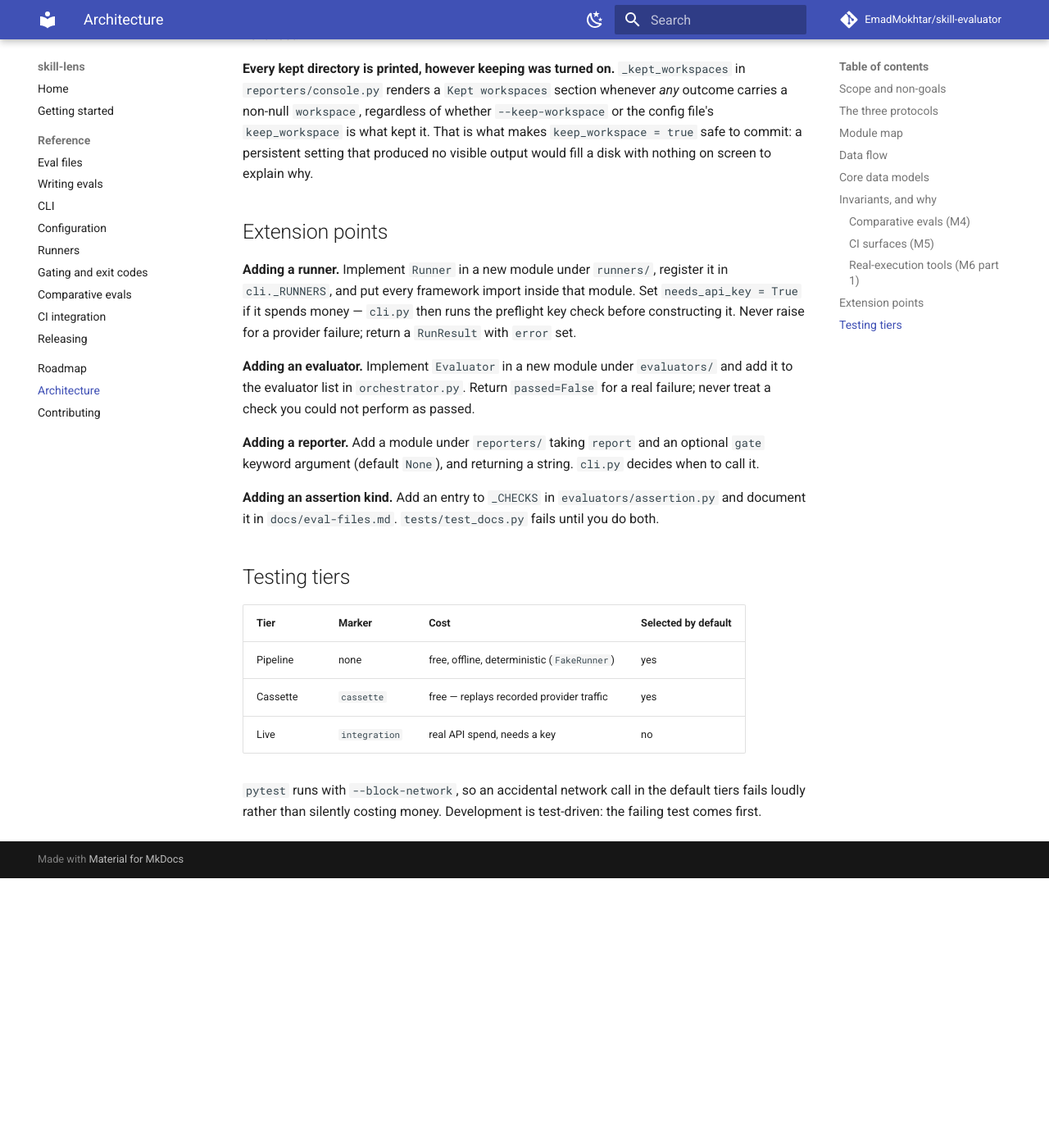
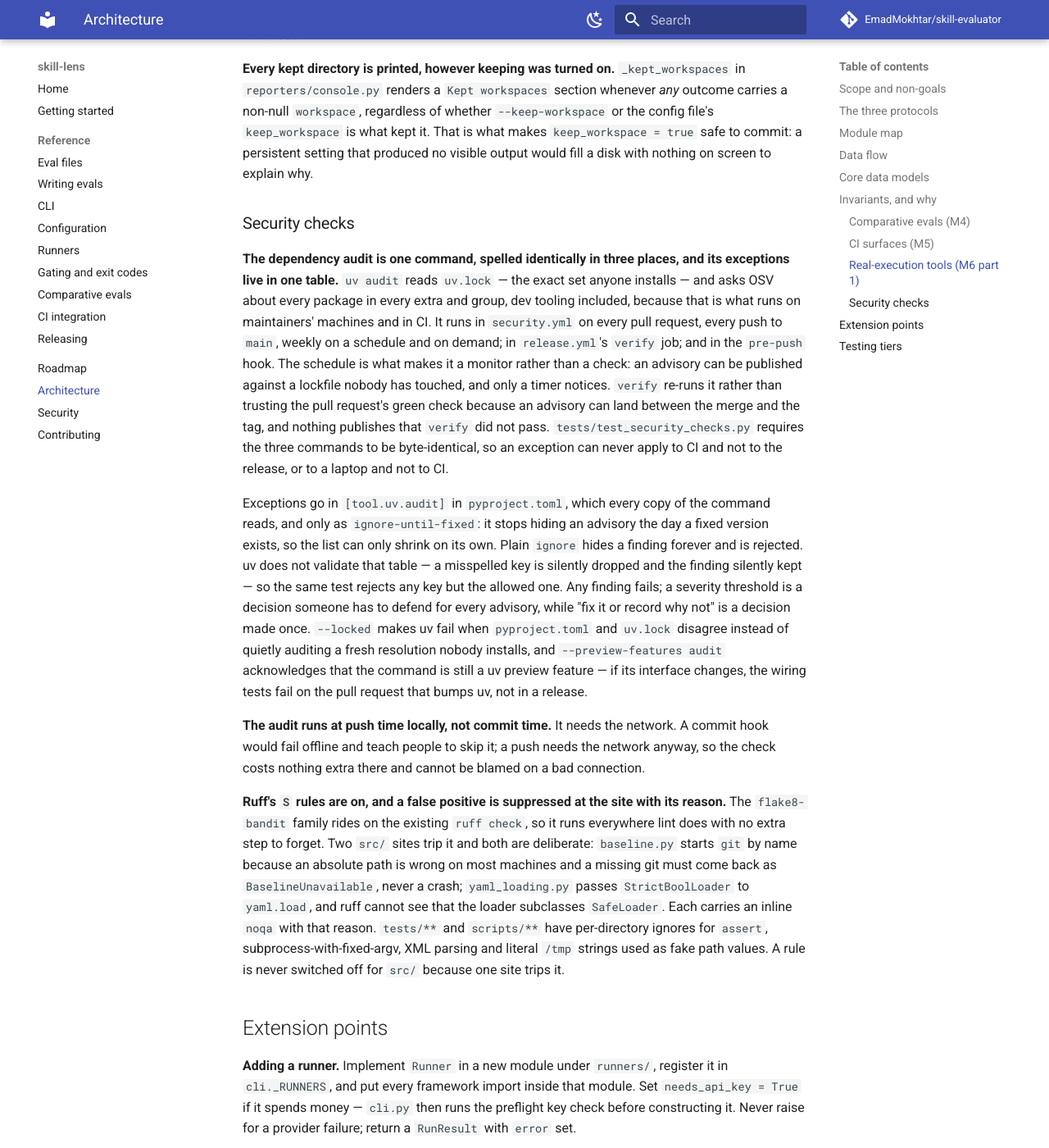
Before and after one commit to EmadMokhtar/skill-evaluator, an MkDocs documentation site: the page built from docs/architecture.md, in a window 1280 px wide and 1400 px high, scrolled down 13656 px. Shown: the whole window at 82% size. Built offline with MkDocs 1.6.1 and Material for MkDocs 9.7.7, drawn with Linux system fonts in a browser that asks for light colours; comment, search, counter and statistics services are not loaded; before the commit the page ends 14727 px from its top, so only the background shows below that.

Commit message:
ci: audit dependencies for known vulnerabilities locally and in CI
`uv audit` reads uv.lock and asks OSV about every package in every extra
and group. It now runs in a new Security workflow (every pull request,
every push to main, weekly on a schedule, and on demand), in the release
gate so a vulnerable lockfile can never be published, and in a pre-push
hook so it is seen before a branch leaves a laptop. The command is spelled
identically in all three places and a test keeps it that way; exceptions
live only in [tool.uv.audit], only as ignore-until-fixed, so they expire
when a fix ships.

Ruff's S (flake8-bandit) rules are switched on as the static check on our
own code. The two src/ sites that trip them are both deliberate and now
say why at the site.

The first run of the audit found twelve advisories against httpx2 2.9.1
and httpcore2 2.9.1 (CVE-2026-84378 through CVE-2026-84382), pulled in
through pydantic-ai-slim -> genai-prices. uv.lock upgrades both to
2.12.0, the lowest version that fixes all of them. The package's own
dependency ranges are untouched, so nothing changes for installers.

Co-Authored-By: Claude Opus 5 <noreply@anthropic.com>

```diff
--- a/ARCHITECTURE.md
+++ b/ARCHITECTURE.md
@@ -519,6 +519,47 @@ non-null `workspace`, regardless of whether `--keep-workspace` or the config fil
 a persistent setting that produced no visible output would fill a disk with nothing on
 screen to explain why.
 
+### Security checks
+
+**The dependency audit is one command, spelled identically in three places, and its exceptions
+live in one table.** `uv audit` reads `uv.lock` — the exact set anyone installs — and asks OSV
+about every package in every extra and group, dev tooling included, because that is what runs
+on maintainers' machines and in CI. It runs in `security.yml` on every pull request, every push
+to `main`, weekly on a schedule and on demand; in `release.yml`'s `verify` job; and in the
+`pre-push` hook. The schedule is what makes it a monitor rather than a check: an advisory can be
+published against a lockfile nobody has touched, and only a timer notices. `verify` re-runs it
+rather than trusting the pull request's green check because an advisory can land between the
+merge and the tag, and nothing publishes that `verify` did not pass.
+`tests/test_security_checks.py` requires the three commands to be byte-identical, so an
+exception can never apply to CI and not to the release, or to a laptop and not to CI.
+
+Exceptions go in `[tool.uv.audit]` in `pyproject.toml`, which every copy of the command reads,
+and only as `ignore-until-fixed`: it stops hiding an advisory the day a fixed version exists,
+so the list can only shrink on its own. Plain `ignore` hides a finding forever and is rejected.
+uv does not validate that table — a misspelled key is silently dropped and the finding silently
+kept — so the same test rejects any key but the allowed one. Any finding fails; a severity
+threshold is a decision someone has to defend for every advisory, while "fix it or record why
+not" is a decision made once. `--locked` makes uv fail when `pyproject.toml` and `uv.lock`
+disagree instead of quietly auditing a fresh resolution nobody installs, and
+`--preview-features audit` acknowledges that the command is still a uv preview feature — if
+its interface changes, the wiring tests fail on the pull request that bumps uv, not in a
+release.
+
+**The audit runs at push time locally, not commit time.** It needs the network. A commit hook
+would fail offline and teach people to skip it; a push needs the network anyway, so the check
+costs nothing extra there and cannot be blamed on a bad connection.
+
+**Ruff's `S` rules are on, and a false positive is suppressed at the site with its reason.**
+The `flake8-bandit` family rides on the existing `ruff check`, so it runs everywhere lint does
+with no extra step to forget. Two `src/` sites trip it and both are deliberate: `baseline.py`
+starts `git` by name because an absolute path is wrong on most machines and a missing git must
+come back as `BaselineUnavailable`, never a crash; `yaml_loading.py` passes `StrictBoolLoader`
+to `yaml.load`, and ruff cannot see that the loader subclasses `SafeLoader`. Each carries an
+inline `noqa` with that reason. `tests/**` and `scripts/**` have per-directory ignores for
+`assert`, subprocess-with-fixed-argv, XML parsing and literal `/tmp` strings used as fake path
+values. A rule is never switched off for `src/`
+because one site trips it.
+
 ## Extension points
 
 **Adding a runner.** Implement `Runner` in a new module under `runners/`, register it in
--- a/mkdocs.yml
+++ b/mkdocs.yml
@@ -60,4 +60,5 @@ nav:
       - Releasing: releasing.md
   - Roadmap: roadmap.md
   - Architecture: architecture.md
+  - Security: security.md
   - Contributing: contributing.md
```
Also changed, not shown: .pre-commit-config.yaml (+19 -2 lines), CLAUDE.md (+20 -1 lines), README.md (+1 -0 lines), docs/contributing.md (+7 -2 lines), docs/releasing.md (+5 -1 lines), docs/security.md (added, +132 -0 lines), pyproject.toml (+29 -1 lines), 7 other files.
